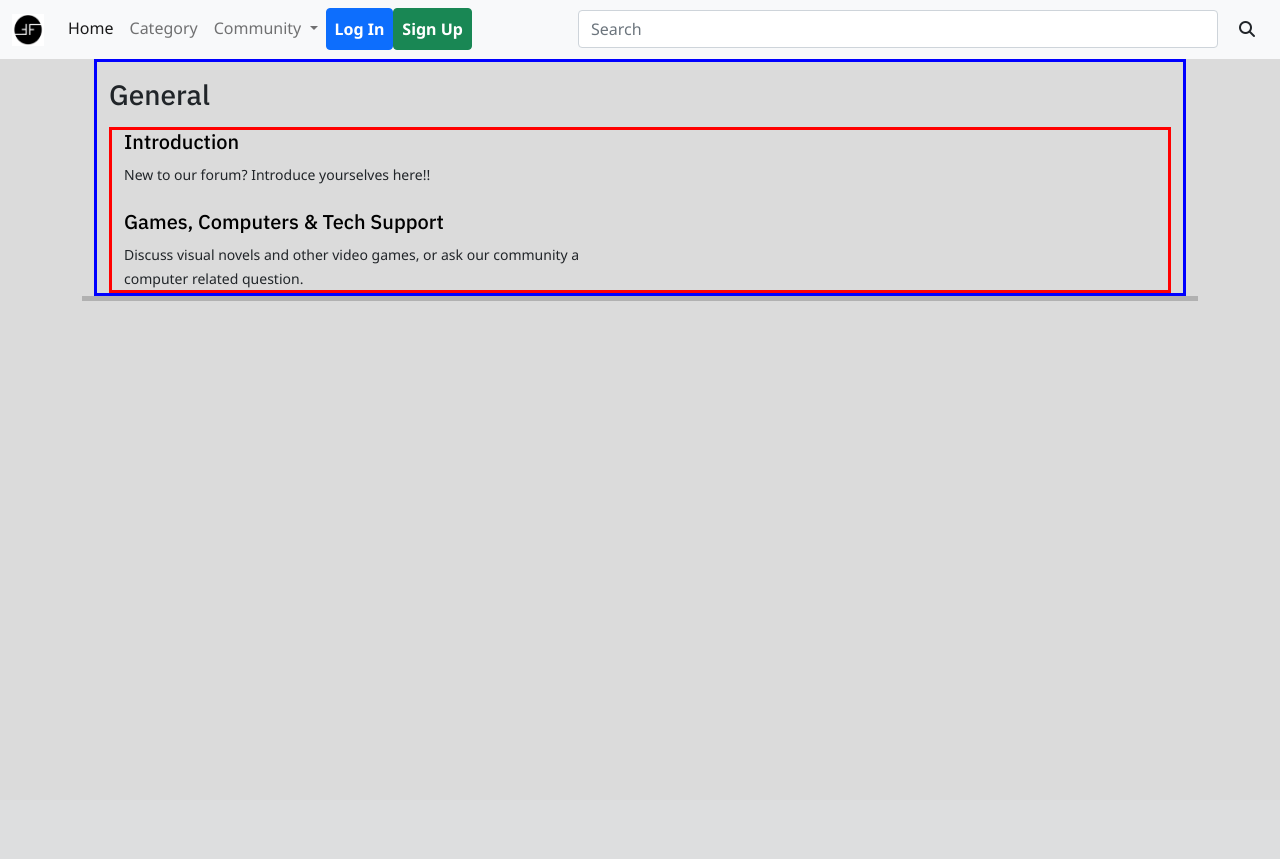
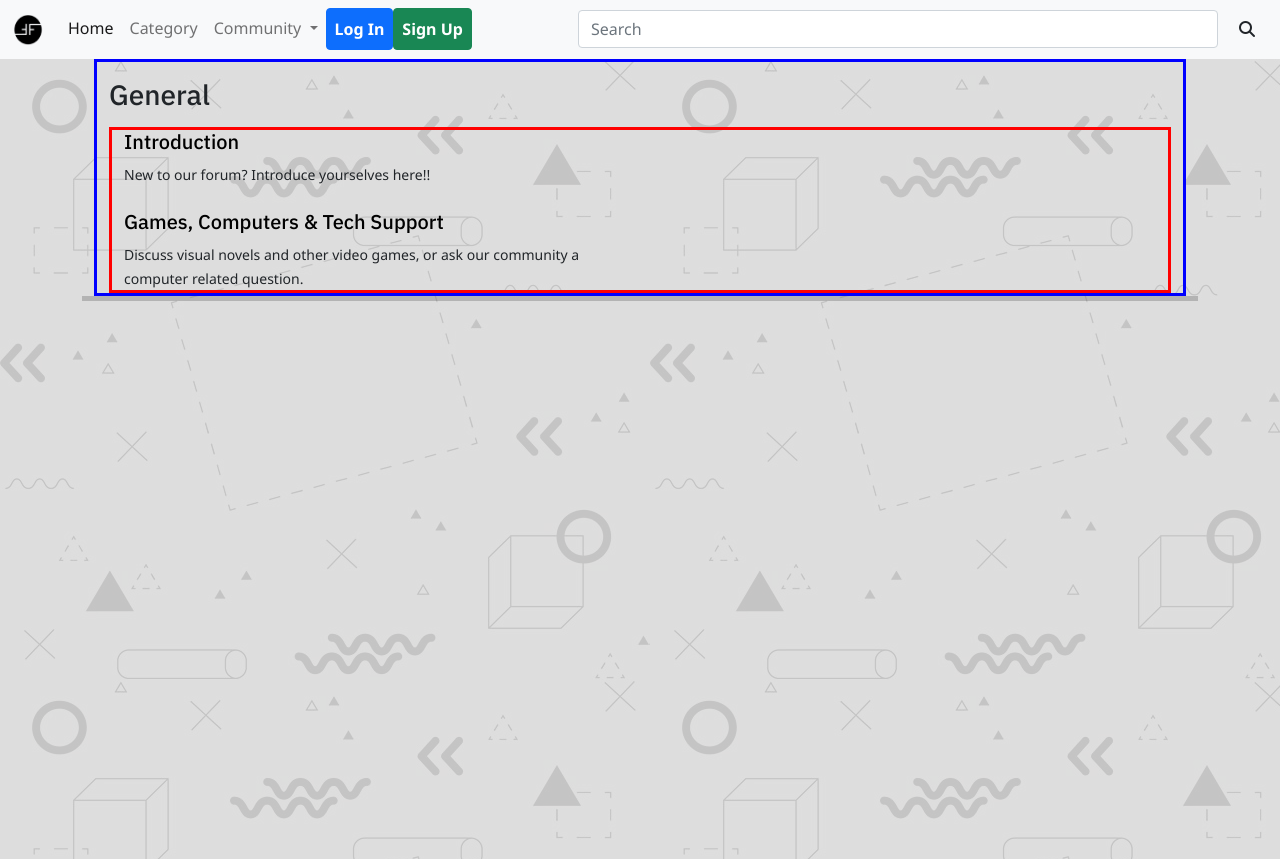
Before and after one commit to randyisalive/Enchanted-Forum, a Flask app: page /category in a window 1280 px wide. Before the commit the page ends 301 px from the top, so only its background shows below. Run offline with Flask 2, Linux system fonts and the light colour scheme; some libraries are stand-ins or nearby versions.

Commit message:
Completed stylings
added background-overlay, modded body overflow-x to hidden, added logo

```diff
--- a/static/css/base.css
+++ b/static/css/base.css
@@ -47,3 +47,25 @@ a:hover {
 .searchbar{
     width: 50vw;
 }
+body{
+    overflow-x: hidden;
+}
+.bg {
+    width: 100vw;
+    height: 100vh;
+    display: block;
+    position: absolute;
+    overflow: hidden;
+  }
+
+  .bg::after {
+    content: "";
+    background: url(../img/bg_overlay.jpg);
+    opacity: 0.1;
+    top: 0;
+    left: 0;
+    bottom: 0;
+    right: 0;
+    position: absolute;
+    z-index: -1;
+  }
--- a/templates/base.html
+++ b/templates/base.html
@@ -16,6 +16,7 @@
     <link rel="stylesheet" href="{{ url_for('static', filename='css/buttons.css') }}">
     <link rel="stylesheet" href="{{ url_for('static', filename='css/index.css') }}">
     <script src="https://kit.fontawesome.com/59b3d92b80.js" crossorigin="anonymous"></script>
+    <link rel="shortcut icon" href="../static/img/logo.png" type="image/x-icon">
 </head>
 
 <body>
@@ -24,7 +25,7 @@
         <!-- NAVBAR -->
         <nav class="navbar navbar-expand-lg navbar-light bg-light">
             <div class="container-fluid">
-                <a class="navbar-brand" href="/"><img src="../static/img/logo.jpeg" width="32" height="32" alt="16"></a>
+                <a class="navbar-brand" href="/"><img src="../static/img/logo.png" width="32" height="32" alt="16"></a>
                 <button class="navbar-toggler" type="button" data-bs-toggle="collapse" data-bs-target="#navbarSupportedContent" aria-controls="navbarSupportedContent" aria-expanded="false" aria-label="Toggle navigation">
                 <span class="navbar-toggler-icon"></span>
               </button>
@@ -89,6 +90,7 @@
         <!-- NAVBAR -->
     </div>
     {% endblock %}
+    <div class="bg"></div>
     <div class="container"> {% block body %} {% endblock %} </div>
 
 
```
Also changed, not shown: static/img/bg_overlay.jpg (added), static/img/logo.png (added).
